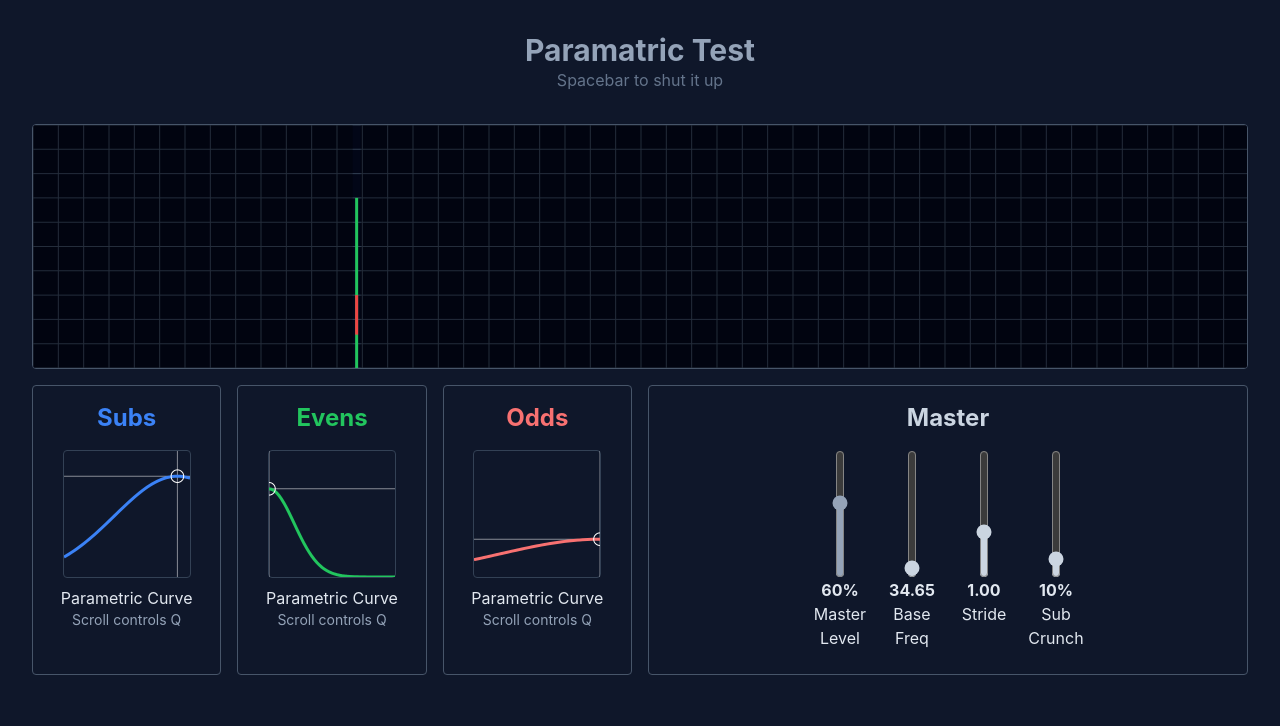
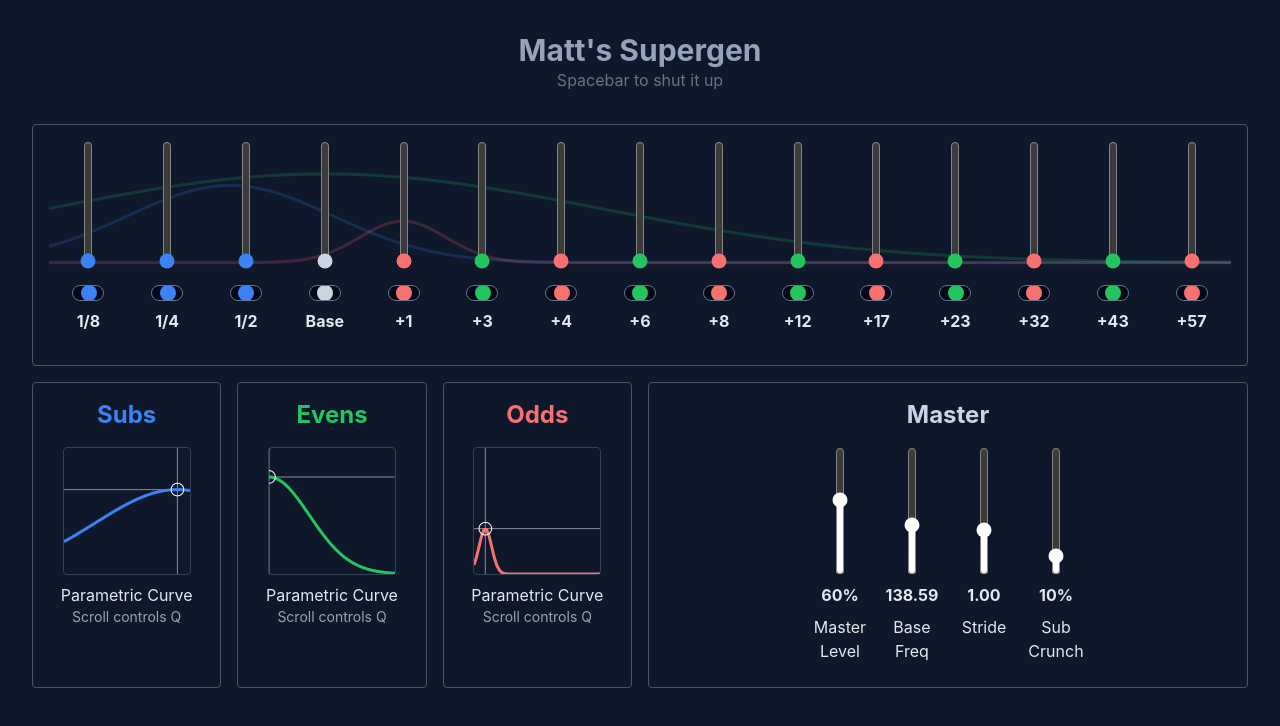
Before and after one commit to lakmeer/supergen, a SvelteKit app: page / in a window 1280 px wide. Shown: the top 726 px of the page. Built offline with nearby package versions, Linux system fonts and the light colour scheme.

Commit message:
Added curves to slider visualiser

```diff
--- a/src/components/EngineSliders.svelte
+++ b/src/components/EngineSliders.svelte
@@ -1,19 +1,96 @@
 <script lang="ts">
-  import { round, pow } from '$lib/utils'
+  import { onMount } from 'svelte'
+  import { unlerp, pow, round, norm } from '$lib/utils'
+  import { fromTw } from '$lib/tw-utils'
 
   import Engine from '$lib/Engine'
   import Slider from './Slider.svelte'
   import Panner from './Panner.svelte'
 
+  const CANVAS_DPI = 2
+  const CURVE_RES  = 500
+
+  const RED   = fromTw('red-400')
+  const GREEN = fromTw('green-500')
+  const BLUE  = fromTw('blue-500')
+  const SLATE = fromTw('slate-300')
+
   export let engine:Engine
   export let showLabels = false
+
+  type Range = [ number, number ]
+
+
+  // State
+
+  let canvas:HTMLCanvasElement
+  let ctx:CanvasRenderingContext2D
+  let width:number
+  let height:number
+
+  let peek:number
+
+
+  // Draw
+
+  function normalCurve (dist:EqDist, color:string, range:Range, w:number, h:number) {
+    ctx.lineWidth = 3 * CANVAS_DPI
+    ctx.strokeStyle = color
+    ctx.fillStyle = color
+
+    ctx.beginPath()
+    ctx.moveTo(0, h/20 + (1 - norm(unlerp(range[0], range[1], -0.5), dist)) * h * 0.9)
+
+    for (let i = 0; i <= CURVE_RES; i += 1) {
+      let p = i/CURVE_RES
+      let q = p * engine.total - 0.5
+      let v = unlerp(range[0], range[1], q)
+      let x = p * w
+      let y = h/20 + (1 - norm(v, dist)) * h * 0.9
+      ctx.lineTo(x, y)
+    }
+
+    ctx.stroke()
+  }
+
+  function draw (engine:Engine) {
+    if (!ctx) return console.warn('EngineVis - no context')
+
+    const w = width  * CANVAS_DPI
+    const h = height * CANVAS_DPI
+
+    ctx.clearRect(0, 0, w, h)
+    ctx.globalAlpha = 0.2
+
+    normalCurve(engine.params.subs,  BLUE,  [0, 2], w, h)
+    normalCurve(engine.params.evens, GREEN, [3,14], w, h)
+    normalCurve(engine.params.odds,  RED,   [3,14], w, h)
+  }
+
+
+  // Init
+
+  onMount(() => {
+    canvas.width  = width * CANVAS_DPI
+    canvas.height = height * CANVAS_DPI
+
+    ctx = canvas.getContext('2d') as CanvasRenderingContext2D
+    draw(engine)
+  })
+
+  $: draw(engine)
+
 </script>
 
+<div class="w-full relative">
+  <canvas class="absolute w-full -z-10"
+    style:height="calc(100% - { showLabels ? '4rem' : '2rem' })"
+    bind:this={canvas} bind:clientWidth={width} bind:clientHeight={height} />
 
-<div class="flex space-x-4 w-full justify-center mt-6">
+  <div class="flex w-full justify-around">
     {#each engine.subs as osc, ix}
-    <Slider display="percent" bind:value={osc.level} class="accent-blue-500">
-      <Panner value={osc.pan} class="bg-blue-500" />
+      <Slider display="percent" bind:value={osc.level} color={BLUE}>
+        <Panner value={osc.pan} color={BLUE} />
         {#if showLabels}
           <p class="font-bold text-center mt-2">1/{pow(2, engine.subs.length - ix)}</p>
         {/if}
@@ -21,12 +98,15 @@
     {/each}
 
     {#each engine.oscs as osc, ix}
-    {@const color = ix === 0 ? 'slate-300' : ix % 2 ? 'red-400' : 'green-500'}
-    <Slider display="percent" bind:value={osc.level} class="accent-{color}">
-      <Panner value={osc.pan} class="bg-{color}" />
+      {@const color = ix === 0 ? SLATE : ix % 2 ? RED : GREEN }
+      <Slider display="percent" bind:value={osc.level} {color}>
+        <Panner value={osc.pan} {color} />
         {#if showLabels}
           <p class="font-bold text-center mt-2">{ ix === 0 ? 'Base' : '+' + round(engine.curve(engine.stride, 1, ix) - 1) } </p>
         {/if}
       </Slider>
     {/each}
   </div>
+</div>
+
+{#if peek} {peek} {/if}
--- a/src/components/EngineVis.svelte
+++ b/src/components/EngineVis.svelte
@@ -1,22 +1,24 @@
 <script lang="ts">
   import { onMount } from 'svelte'
-  import { lerp, unlerp, max, min, norm } from '$lib/utils'
+  import { lerp, unlerp, exp, max, min, norm } from '$lib/utils'
   import { fromTw } from '$lib/tw-utils'
 
   import Engine from '$lib/Engine'
 
   const CANVAS_DPI = 2
   const DRAW_GRID  = true
-  const CURVE_RES  = 50
+  const CURVE_RES  = 10
 
-  const MIN_FREQ = 30/2/2/2  // Lowest 3rd sub-octave of 30Hz
-  const MAX_FREQ = 2000
+  const MIN_FREQ = 30/2/2/2 // Lowest 3rd sub-octave of 30Hz
+  const MAX_FREQ = 2100     // Highest pitch at max base and stride
 
   const RED   = fromTw('red-500')
   const GREEN = fromTw('green-500')
   const BLUE  = fromTw('blue-500')
   const SLATE = fromTw('slate-700')
   const WHITE = fromTw('white')
+
+  type Range = [ number, number ]
 
 
   // Props
@@ -33,12 +35,43 @@
 
   let peek:number
 
+
   // Draw
 
   const log = Math.log10
 
   function logScale (f:number):number {
-    return ((log(f) - log(MIN_FREQ)) / (log(MAX_FREQ) - log(MIN_FREQ)))
+    //return (log(f) - log(MIN_FREQ)) / (log(MAX_FREQ) - log(MIN_FREQ))
+    return unlerp(MIN_FREQ, MAX_FREQ, f)
+  }
+
+  function logNormalCurve (dist:EqDist, color:string, range:Range, w:number, h:number) {
+    ctx.lineWidth = 3 * CANVAS_DPI
+    ctx.strokeStyle = color
+    ctx.fillStyle = color
+
+    let freqRange = range[1] - range[0]
+    let startX    = logScale(range[0]) * w
+    let endX      = logScale(range[1]) * w
+
+    ctx.beginPath()
+    ctx.moveTo(startX, h)
+
+    for (let i = 0; i <= CURVE_RES; i += 1) {
+      let p = i/CURVE_RES
+      let x = logScale(lerp(range[0], range[1], p)) * w
+      let y = h - norm(p, dist) * h
+      ctx.lineTo(x, y)
+      ctx.fillRect(x, y, CANVAS_DPI, CANVAS_DPI)
+    }
+
+    ctx.lineTo(endX, h)
+    ctx.closePath()
+
+    ctx.globalAlpha = 0.2
+    ctx.stroke()
+    ctx.globalAlpha = 0.1
+    ctx.fill()
   }
 
   function draw (engine:Engine) {
@@ -72,8 +105,8 @@
       ctx.stroke()
     }
 
-    let subRange = [ MAX_FREQ, 0 ]
-    let oscRange = [ MAX_FREQ, 0 ]
+    let subRange:Range = [ MAX_FREQ, 0 ]
+    let oscRange:Range = [ MAX_FREQ, 0 ]
 
     // Suboscillators
     for (let sub of engine.subs) {
@@ -97,36 +130,9 @@
     }
 
     // Curves
-    {
-      ctx.lineWidth = 3 * CANVAS_DPI
-      ctx.strokeStyle = GREEN
-      ctx.beginPath()
-      let startX = logScale(oscRange[0]) * w
-      ctx.moveTo(startX, (1 - norm(0, engine.params.evens)) * h)
-      for (let i = 0; i <= CURVE_RES; i += 1) {
-        let p = i / CURVE_RES
-        let f = lerp(oscRange[0], oscRange[1], p)
-        let x = logScale(f) * w
-        ctx.lineTo(x, (1 - norm(p, engine.params.evens)) * h)
-      }
-      ctx.stroke()
-    }
-
-    // Curves
-    {
-      ctx.lineWidth = 3 * CANVAS_DPI
-      ctx.strokeStyle = RED
-      ctx.beginPath()
-      let startX = logScale(oscRange[0]) * w
-      ctx.moveTo(startX, (1 - norm(0, engine.params.odds)) * h)
-      for (let i = 0; i <= CURVE_RES; i += 1) {
-        let p = i / CURVE_RES
-        let f = lerp(oscRange[0], oscRange[1], p)
-        let x = logScale(f) * w
-        ctx.lineTo(x, (1 - norm(p, engine.params.odds)) * h)
-      }
-      ctx.stroke()
-    }
+    logNormalCurve(engine.params.subs,  BLUE,  subRange, w, h)
+    logNormalCurve(engine.params.evens, GREEN, oscRange, w, h)
+    logNormalCurve(engine.params.odds,  RED,   oscRange, w, h)
 
     // Limits
     ctx.globalAlpha = 0.3
--- a/src/components/Panner.svelte
+++ b/src/components/Panner.svelte
@@ -1,10 +1,12 @@
 <script lang="ts">
   export let value:number
+  export let color = 'white'
   $: v = value/2 + 0.5
 </script>
 
 <div class="h-4 w-8 mx-auto relative bg-slate-950 flex overflow-hidden rounded-full border border-slate-500">
   <div class="absolute h-4 w-4 {$$restProps.class} rounded-full"
+    style:background-color={color}
     style:top="-1px"
     style:left="{v*50}%" />
 </div>
--- a/src/components/Slider.svelte
+++ b/src/components/Slider.svelte
@@ -6,6 +6,7 @@
   export let max = 1
   export let step = 0.001
 
+  export let color = "white"
   export let label = ""
   export let disabled = false
   export let showValue = false
@@ -14,11 +15,15 @@
 </script>
 
 
-<div class="text-center w-14 {$$restProps.class}">
-  <input class="block mx-auto" orient="vertical" type="range" bind:value {min} {max} {step} {disabled} />
+<div class="text-center w-14 space-y-2 {$$restProps.class}">
+  <input class="block mx-auto"
+    orient="vertical"
+    type="range"
+    style:accent-color={color}
+    bind:value {min} {max} {step} {disabled} />
 
   {#if showValue}
-    <span class="block">
+    <span class="block my-2">
       {#if display === 'basic'}
         <strong>{value.toFixed(2)}</strong>
       {/if}
@@ -37,7 +42,7 @@
     </span>
   {/if}
 
-  <div class="mt-4">
+  <div class="!mt-4">
     <slot />
   </div>
 </div>
--- a/src/lib/presets.ts
+++ b/src/lib/presets.ts
@@ -13,7 +13,7 @@ const DEFAULT_STRIDE_CURVE:StrideCurve = (w, f, ix) => {
 // Manual (per-frequency) Presets
 //
 
-export const PRESET_TEST:ManualPreset = {
+export const TEST:ManualPreset = {
   name: 'Single Freq Test',
   freq: C_SHARP[3],
   rate: 23,
@@ -23,7 +23,7 @@ export const PRESET_TEST:ManualPreset = {
   oscs: [ 0.77, 0, 0, 0, 0, 0, 0, 0, 0, 0, 0, 0, ],
 }
 
-export const PRESET_SUPERGEN:ManualPreset = {
+export const SUPERGEN:ManualPreset = {
   name: "Matt's Supergen",
   freq: C_SHARP[3],
   rate: 23,
@@ -34,7 +34,7 @@ export const PRESET_SUPERGEN:ManualPreset = {
   oscs: [ 0.77, 0.36, 0.64, 0.00, 0.32, 0.00, 0.18, 0.00, 0.00, 0.00, 0, 0, ],
 }
 
-export const PRESET_SUB_ONLY:ManualPreset = {
+export const SUB_ONLY:ManualPreset = {
   name: "Subs Only Test",
   freq: C_SHARP[3],
   rate: 2,
@@ -49,19 +49,32 @@ export const PRESET_SUB_ONLY:ManualPreset = {
 // Parametric Presets
 //
 
-export const PRESET_TEST_PARAM:ParametricPreset = {
+export const TEST_PARAM:ParametricPreset = {
   name: "Paramatric Test",
   freq: C_SHARP[1],
   rate: 2,
   stride: 1,
   curve: DEFAULT_STRIDE_CURVE,
-  crunch: 0.1,
+  crunch: 0.0,
   subs:  { f: 0.9, a: 0.8, q: 0.5 },
   evens: { f: 0.0, a: 0.7, q: 0.2 },
   odds:  { f: 1.0, a: 0.3, q: 0.8 }
 }
 
-export const PRESET_SUPERGEN_PARAM:ParametricPreset = {
+export const TEST_MAXXED:ParametricPreset = {
+  name: "Maxxed Test",
+  freq: C_SHARP[4],
+  rate: 2,
+  stride: 3,
+  curve: DEFAULT_STRIDE_CURVE,
+  crunch: 0.1,
+  subs:  { f: 0.5, a: 0.8, q: 0.5 },
+  evens: { f: 0.5, a: 0.5, q: 0.2 },
+  odds:  { f: 0.9, a: 0.9, q: 0.3 }
+}
+
+
+export const SUPERGEN_PARAM:ParametricPreset = {
   name: "Matt's Supergen",
   freq: C_SHARP[3],
   rate: 2,
--- a/src/routes/+page.svelte
+++ b/src/routes/+page.svelte
@@ -3,12 +3,7 @@
   import { round, pow } from '$lib/utils'
   import { fromTw } from '$lib/tw-utils'
 
-  import {
-    PRESET_TEST,
-    PRESET_SUPERGEN,
-    PRESET_TEST_PARAM,
-    PRESET_SUPERGEN_PARAM,
-  } from '$lib/presets'
+  import * as PRESET from '$lib/presets'
 
   import Panel      from '../components/Panel.svelte'
   import Slider     from '../components/Slider.svelte'
@@ -22,7 +17,7 @@
   // Config
 
   const TIME_FACTOR = 1
-  const DISPLAY_MODE : 'sliders' | 'spectrum' = 'spectrum'
+  let DISPLAY_MODE : 'sliders' | 'spectrum' = 'sliders'
 
 
   // Functions
@@ -67,7 +62,7 @@
   onMount(() => {
     const ctx = new AudioContext()
 
-    engine = Engine.fromParametricPreset(ctx, 0.6, PRESET_TEST_PARAM)
+    engine = Engine.fromParametricPreset(ctx, 0.6, PRESET.SUPERGEN_PARAM)
 
     time = 0
     then = performance.now()
@@ -93,14 +88,14 @@
     <p class="col-span-full text-center -mt-2 xl:-mt-4 mb-4 text-slate-500">Spacebar to shut it up</p>
   {/if}
 
-  {#if DISPLAY_MODE === 'sliders'}
-    <Panel class="col-span-full pb-4 xl:pb-8 overflow-hidden">
-      <EngineSliders {engine} />
-    </Panel>
-  {:else}
+  {#if DISPLAY_MODE === 'spectrum'}
     <div class="col-span-full rounded border border-slate-600 overflow-hidden">
       <EngineVis {engine} />
     </div>
+  {:else}
+    <Panel class="col-span-full pb-4 xl:pb-8 overflow-hidden">
+      <EngineSliders {engine} showLabels />
+    </Panel>
   {/if}
 
 
```
Lines whose indentation alone changed are shown as unchanged.
